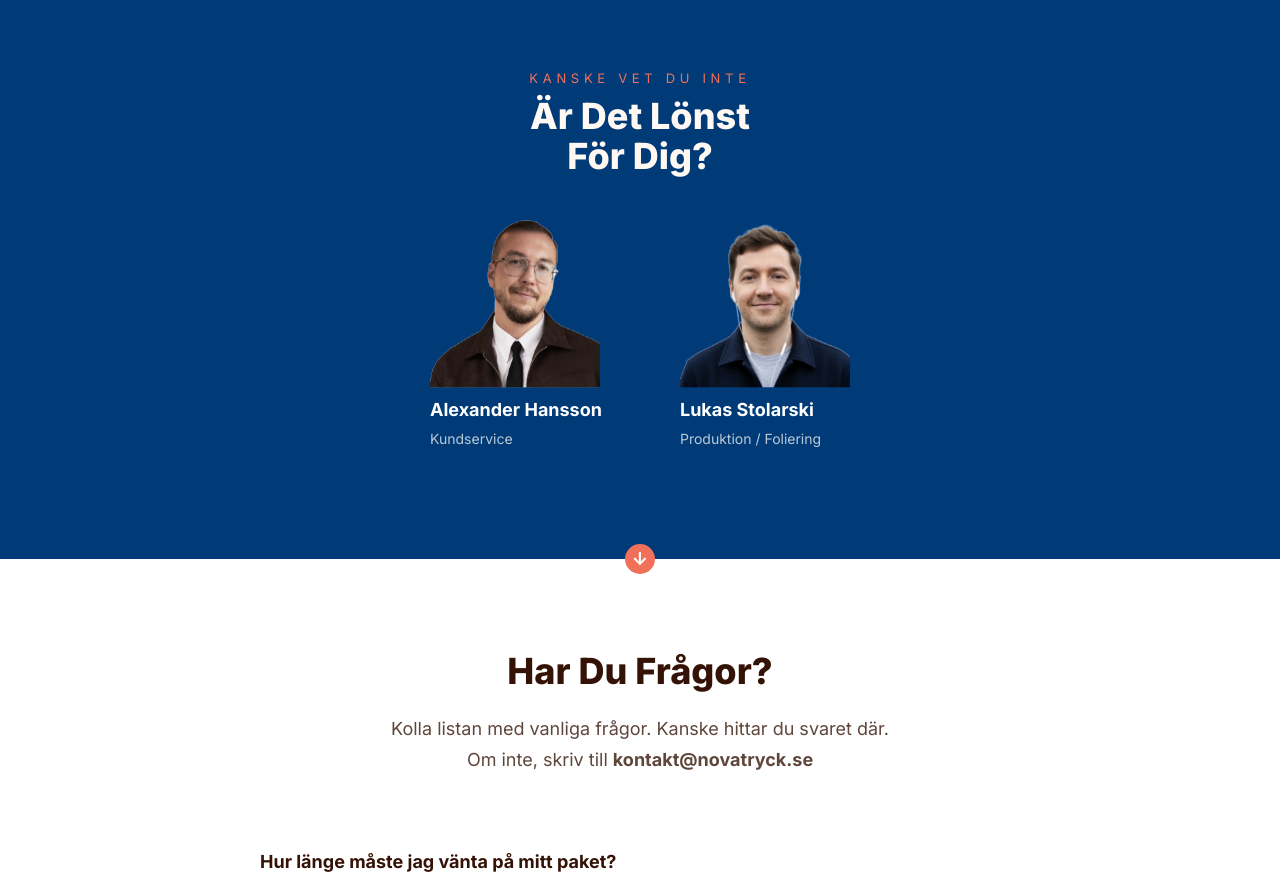
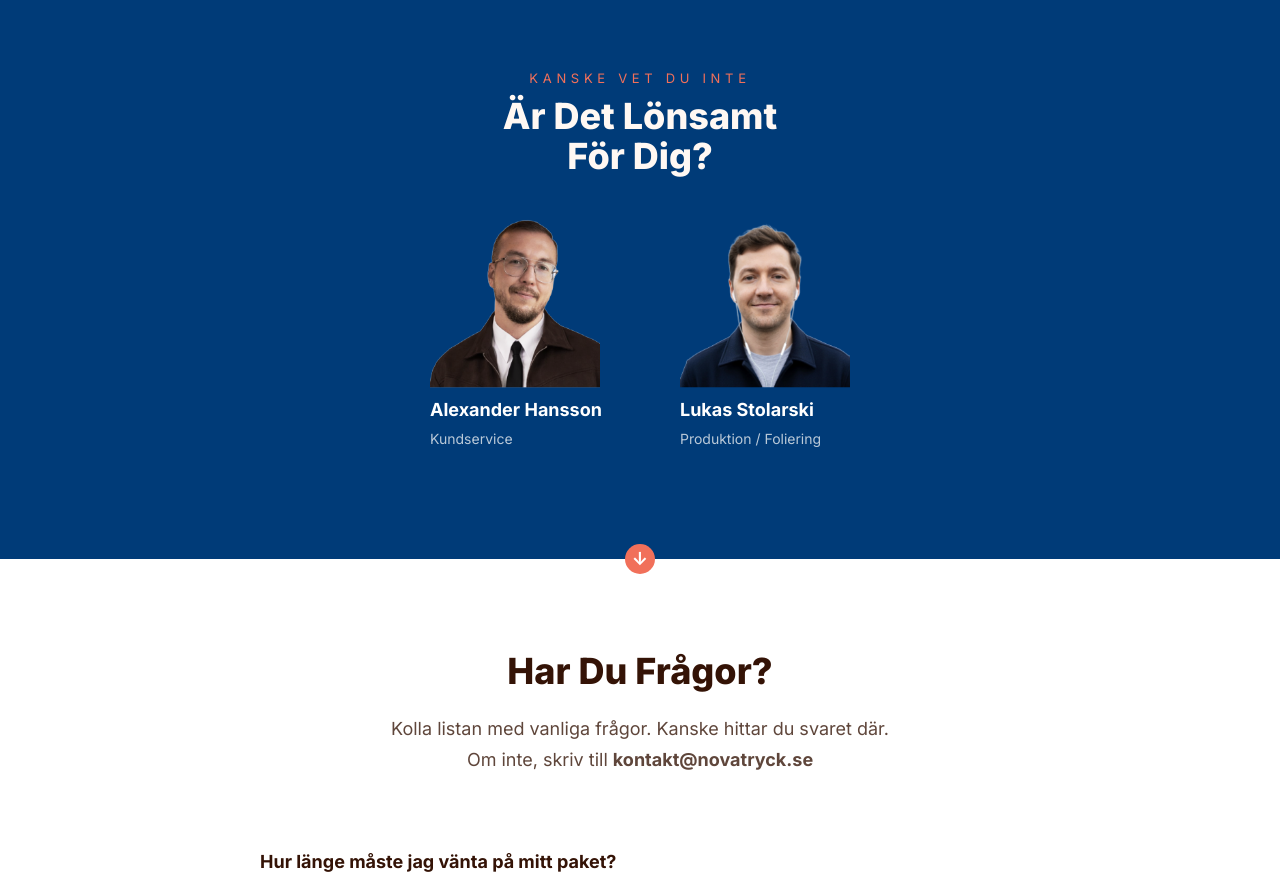
Before and after one commit to akhansson88/nova-react, a React (Vite) app: page / in a window 1280 px wide. Shown: the part 7598-8491 px from the top of the page. Built offline with nearby package versions, Linux system fonts and the light colour scheme.

Commit message:
Fix home section title wording

```diff
--- a/src/pages/Hem.jsx
+++ b/src/pages/Hem.jsx
@@ -539,7 +539,7 @@ function Hem() {
             <div className="home-growth-team-header">
               <div className="section-eyebrow home-growth-eyebrow">KANSKE VET DU INTE</div>
               <h2 className="home-growth-team-title">
-                Är Det Lönst
+                Är Det Lönsamt
                 <br />
                 För Dig?
               </h2>
```
